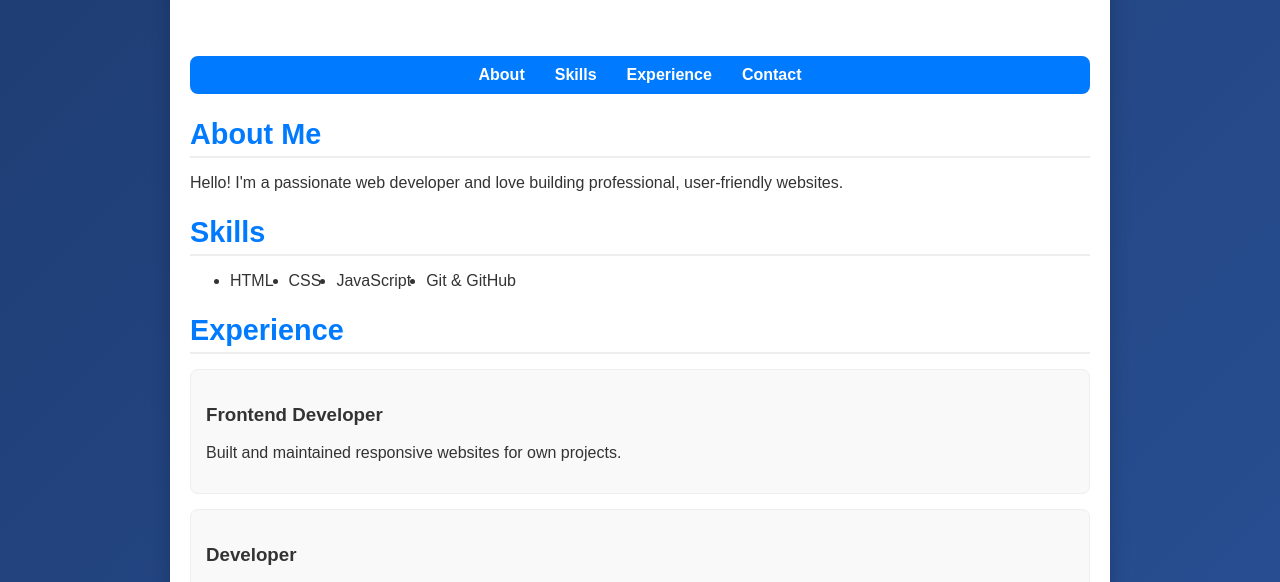
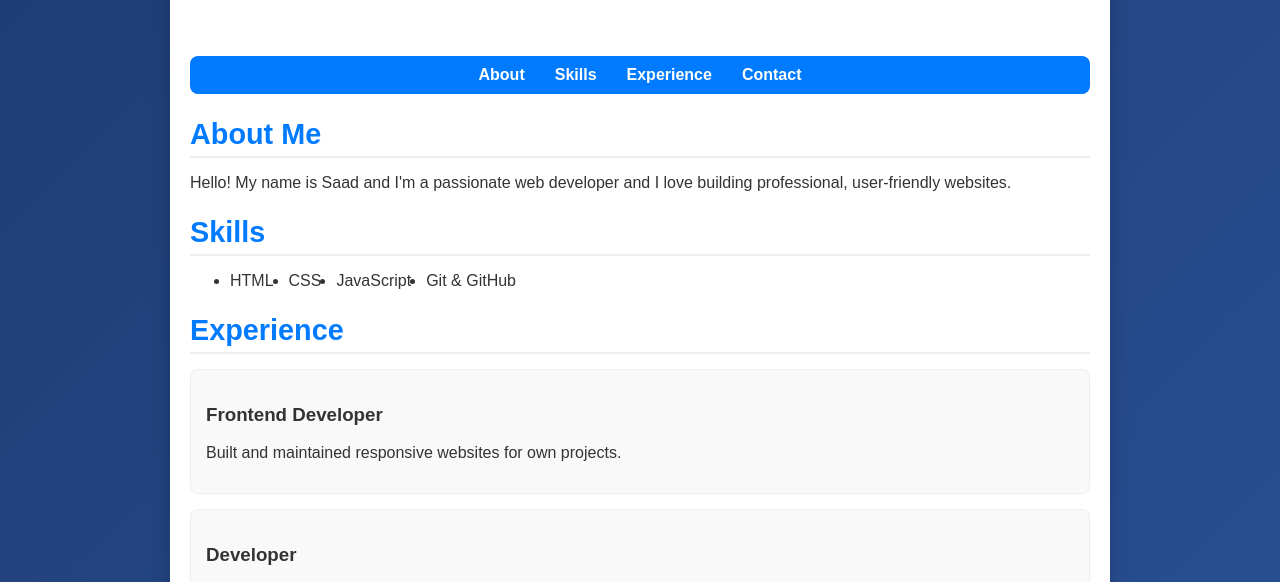
Before and after one commit to devbysaad/Resume, a plain HTML site: page index.html in a window 1280 px wide. Shown: the part 196-778 px from the top of the page. Drawn offline with Linux system fonts and the light colour scheme.

```diff
--- a/index.html
+++ b/index.html
@@ -23,7 +23,7 @@
     <main>
       <section id="about">
         <h2>About Me</h2>
-        <p>Hello! I'm a passionate web developer and love building professional, user-friendly websites.</p>
+        <p>Hello! My name is Saad and I'm a passionate web developer and I love building professional, user-friendly websites.</p>
       </section>
       <section id="skills">
         <h2>Skills</h2>
@@ -45,6 +45,7 @@
           <h3>Developer</h3>
           <p>Self-Employed (2024 Sep-2024 Dec)</p>
           <p>Designed websites and applications.</p>
+          <p15 years old Developer</p>
         </div>
       </section>
       <section id="contact">
```
